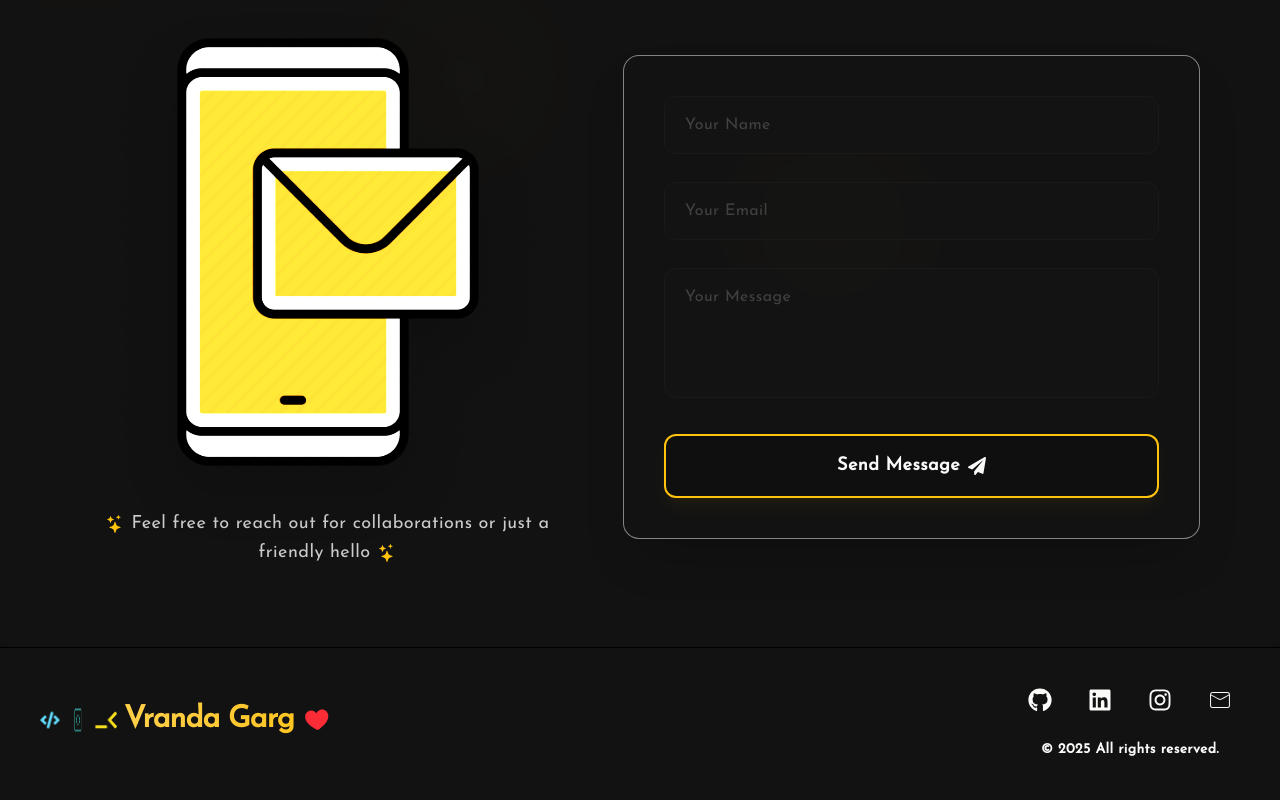
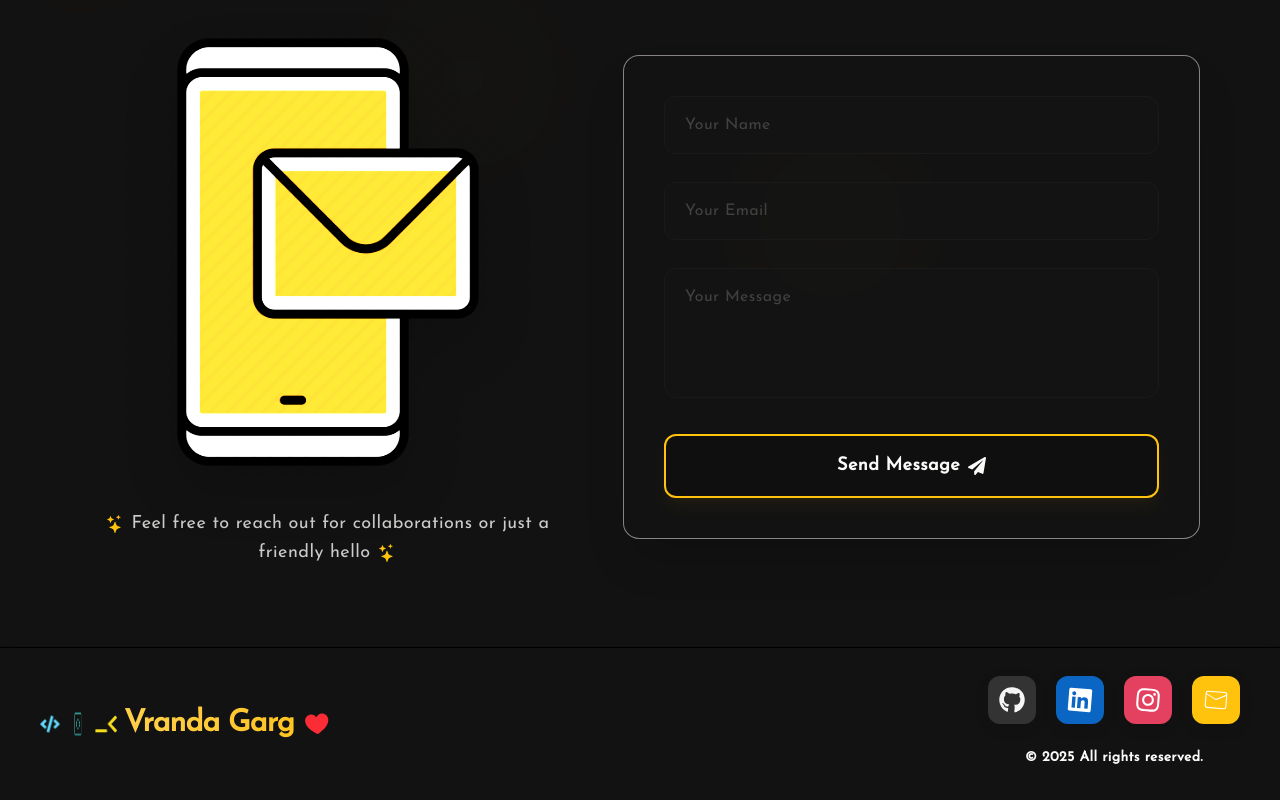
Before and after one commit to VrandaaGarg/Portfolio, a React (Vite) app: page / in a window 1280 px wide. Shown: the part 4797-5597 px from the top of the page. Built offline with nearby package versions, Linux system fonts and the light colour scheme; no server answers.

Commit message:
Add animations and styling enhancements to Footer component for improved social icons interaction

```diff
--- a/src/Components/Footer.jsx
+++ b/src/Components/Footer.jsx
@@ -43,19 +43,70 @@ function Footer() {
     },
   };
 
+  const floatingAnimation = {
+    initial: { y: 0 },
+    animate: {
+      y: [-5, 5, -5],
+      transition: {
+        duration: 3,
+        repeat: Infinity,
+        ease: "easeInOut",
+      }
+    }
+  };
+
+  const glowAnimation = {
+    initial: {
+      boxShadow: "0 0 0 rgba(255, 194, 13, 0)"
+    },
+    animate: {
+      boxShadow: [
+        "0 0 10px rgba(255, 194, 13, 0.2)",
+        "0 0 20px rgba(255, 194, 13, 0.4)",
+        "0 0 10px rgba(255, 194, 13, 0.2)"
+      ],
+      transition: {
+        duration: 2,
+        repeat: Infinity,
+        ease: "easeInOut"
+      }
+    }
+  };
+
+  const rotateAnimation = {
+    initial: { rotate: 0 },
+    animate: { rotate: 10 },
+  };
+
   const socials = [
-    { icon: FaGithub, url: "https://github.com/VrandaaGarg", color: "#f5f5f5" },
+    {
+      icon: FaGithub,
+      url: "https://github.com/VrandaaGarg",
+      color: "#f5f5f5",
+      bgColor: "#333333",
+      delay: 0
+    },
     {
       icon: FaLinkedin,
       url: "https://www.linkedin.com/in/vranda-garg-b68011293/",
-      color: "#0A66C2",
+      color: "#ffffff",
+      bgColor: "#0A66C2",
+      delay: 0.2
     },
     {
       icon: FaInstagram,
       url: "https://www.instagram.com/vranda_garg",
-      color: "#E4405F",
+      color: "#ffffff",
+      bgColor: "#E4405F",
+      delay: 0.4
     },
-    { icon: CiMail, url: "mailto:vrandacodz@gmail.com", color: "#38B2AC" },
+    {
+      icon: CiMail,
+      url: "mailto:vrandacodz@gmail.com",
+      color: "#ffffff",
+      bgColor: "#FFC20D",
+      delay: 0.6
+    },
   ];
 
   const codingIcons = [
@@ -154,25 +205,56 @@ function Footer() {
                 key={index}
                 className="relative group"
                 variants={socialItemVariants}
+                initial="initial"
+                animate="animate"
                 whileHover="hover"
+                custom={social.delay}
               >
                 <motion.a
                   href={social.url}
                   target="_blank"
                   rel="noreferrer"
-                  className="text-2xl block p-2 text-[#FAFAF9]"
+                  className="relative text-2xl block p-3 rounded-xl"
+                  variants={floatingAnimation}
+                  initial="initial"
+                  animate="animate"
+                  style={{
+                    backgroundColor: social.bgColor,
+                    color: social.color,
+                    boxShadow: '0 4px 15px rgba(0,0,0,0.1)',
+                  }}
                   whileHover={{
-                    color: social.color,
-                    filter: "brightness(1.2)",
-                    scale: 1.1,
+                    scale: 1.2,
+                    y: -5,
+                    boxShadow: `0 6px 20px ${social.bgColor}40`,
+                  }}
+                  transition={{
+                    type: "spring",
+                    stiffness: 300,
+                    damping: 15
                   }}
                 >
-                  <social.icon />
+                  <motion.div
+                    animate={{
+                      scale: [1, 1.1],
+                      rotate: [-5, 5]
+                    }}
+                    transition={{
+                      duration: 2,
+                      repeat: Infinity,
+                      repeatType: "reverse",
+                      ease: "easeInOut"
+                    }}
+                  >
+                    <social.icon />
+                  </motion.div>
                 </motion.a>
                 <motion.span
                   initial={{ opacity: 0, y: 10 }}
                   whileHover={{ opacity: 1, y: 0 }}
-                  className="absolute -bottom-8 left-1/2 transform -translate-x-1/2 text-xs text-[#FAFAF9]/70 whitespace-nowrap bg-[#1c1c1c]/90 px-2 py-1 rounded"
+                  className="absolute -bottom-8 left-1/2 transform -translate-x-1/2
+                           text-xs text-[#FAFAF9]/70 whitespace-nowrap
+                           bg-[#1c1c1c]/90 px-2 py-1 rounded"
                 >
                   {social.url.includes("github")
                     ? "GitHub"
```
